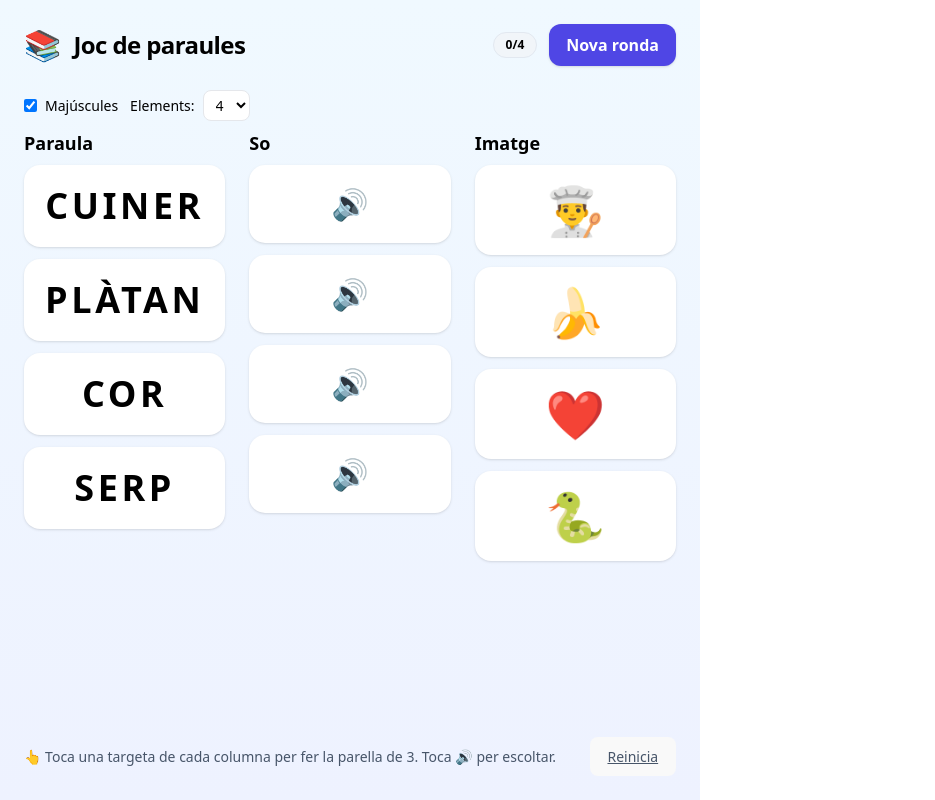
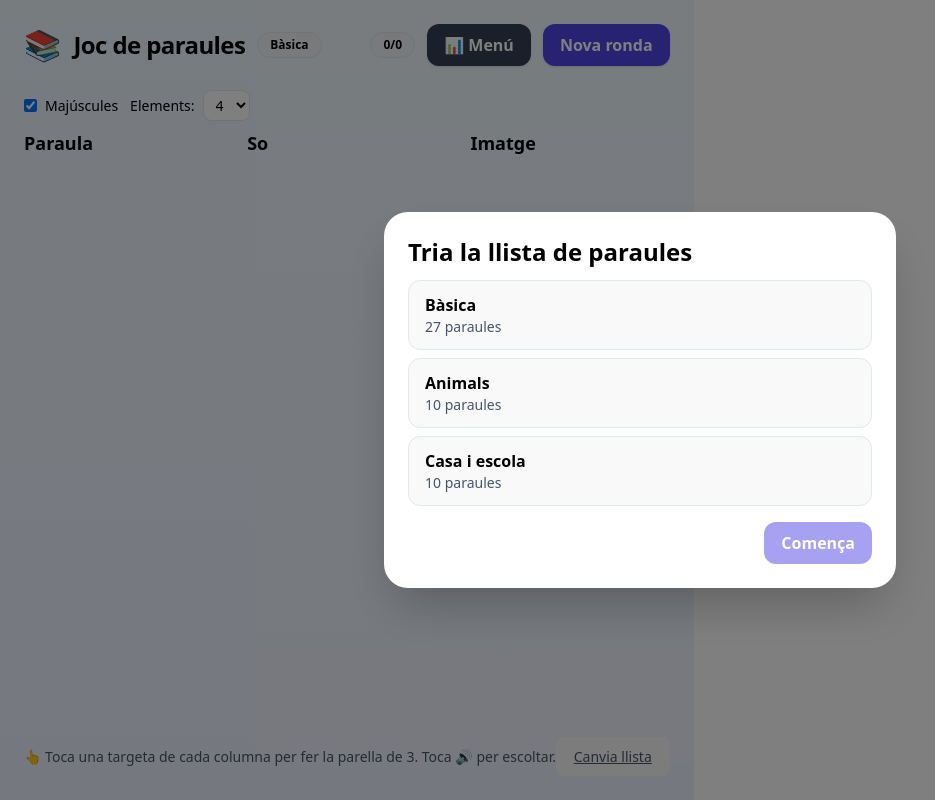
Before and after one commit to mteixidoarcvi/llegir2, a React (Vite) app: page / in a window 1280 px wide. Shown: the whole page, without its empty margins (0-935 px from the left). Built offline with nearby package versions, Linux system fonts and the light colour scheme.

Commit message:
Add selectable word lists and local performance stats

```diff
--- a/src/App.jsx
+++ b/src/App.jsx
@@ -1,7 +1,12 @@
 import React, { useMemo, useState, useEffect, useRef } from "react";
+// eslint-disable-next-line no-unused-vars
 import { motion, AnimatePresence } from "framer-motion";
 
-const DEFAULT_WORDS = [
+const WORD_LISTS = [
+  {
+    id: "base",
+    name: "Bàsica",
+    words: [
       { key: "gos", emoji: "🐶" },
       { key: "gat", emoji: "🐱" },
       { key: "sol", emoji: "☀️" },
@@ -29,7 +34,44 @@ const DEFAULT_WORDS = [
       { key: "tissora", emoji: "✂️" },
       { key: "llit", emoji: "🛏️" },
       { key: "bebé", emoji: "👶" },
+    ],
+  },
+  {
+    id: "animals",
+    name: "Animals",
+    words: [
+      { key: "gos", emoji: "🐶" },
+      { key: "gat", emoji: "🐱" },
+      { key: "ocell", emoji: "🐦" },
+      { key: "serp", emoji: "🐍" },
+      { key: "peix", emoji: "🐟" },
+      { key: "vaca", emoji: "🐄" },
+      { key: "cavall", emoji: "🐴" },
+      { key: "conill", emoji: "🐰" },
+      { key: "lleó", emoji: "🦁" },
+      { key: "elefant", emoji: "🐘" },
+    ],
+  },
+  {
+    id: "casa",
+    name: "Casa i escola",
+    words: [
+      { key: "llit", emoji: "🛏️" },
+      { key: "taula", emoji: "🪑" },
+      { key: "porta", emoji: "🚪" },
+      { key: "llibre", emoji: "📚" },
+      { key: "llapis", emoji: "✏️" },
+      { key: "paper", emoji: "📄" },
+      { key: "tissora", emoji: "✂️" },
+      { key: "motxilla", emoji: "🎒" },
+      { key: "finestra", emoji: "🪟" },
+      { key: "rellotge", emoji: "⏰" },
+    ],
+  },
 ];
+
+const STATS_STORAGE_KEY = "llegir2-stats-v1";
+const LAST_LIST_KEY = "llegir2-last-list";
 
 function shuffle(arr) {
   const a = [...arr];
@@ -68,7 +110,6 @@ function useBeeps() {
   return { success, error };
 }
 
-// --- Web Speech: selecció de veu i idioma robusta ---------------------------
 function useSpeech(preferredLangs = ["ca-ES", "ca", "es-ES", "es"]) {
   const [voice, setVoice] = useState(null);
 
@@ -78,21 +119,16 @@ function useSpeech(preferredLangs = ["ca-ES", "ca", "es-ES", "es"]) {
 
     const pickVoice = () => {
       const list = synth.getVoices?.() || [];
-      if (!list.length) return; // esperarem a voiceschanged
-      // Tria per ordre de preferència: ca-ES -> ca -> es-ES -> es -> primera
+      if (!list.length) return;
       const chosen = preferredLangs
         .map((pl) => list.find((v) => v.lang?.toLowerCase().startsWith(pl.toLowerCase())))
         .find(Boolean) || list[0];
       setVoice(chosen || null);
     };
 
-    // Prova d'agafar immediatament (Chrome desktop sol tenir-les ja)
     pickVoice();
-
-    // iPhone/Android: les veus arriben més tard
     const handler = () => pickVoice();
     synth.addEventListener?.("voiceschanged", handler);
-    // Safari: propietat tradicional
     synth.onvoiceschanged = handler;
 
     return () => {
@@ -108,9 +144,8 @@ function useSpeech(preferredLangs = ["ca-ES", "ca", "es-ES", "es"]) {
 
     if (voice) {
       utter.voice = voice;
-      utter.lang = voice.lang; // assegura idioma congruent amb la veu
+      utter.lang = voice.lang;
     } else {
-      // Encara sense veu carregada: força idioma perquè no caigui en anglès
       utter.lang = preferredLangs[0];
     }
     utter.rate = 0.9;
@@ -119,48 +154,106 @@ function useSpeech(preferredLangs = ["ca-ES", "ca", "es-ES", "es"]) {
     synth.speak(utter);
   };
 
-  return { speak, voice };
+  return { speak };
+}
+
+function emptySelection() {
+  return { word: null, sound: null, image: null };
 }
 
 export default function App() {
-  const [words, setWords] = useState(DEFAULT_WORDS);
+  const [selectedListId, setSelectedListId] = useState(null);
+  const [showStart, setShowStart] = useState(true);
+  const [showStats, setShowStats] = useState(false);
   const [uppercase, setUppercase] = useState(true);
   const [roundSize, setRoundSize] = useState(4);
   const [currentKeys, setCurrentKeys] = useState([]);
   const [completed, setCompleted] = useState([]);
-  const [selection, setSelection] = useState({ word: null, sound: null, image: null });
+  const [selection, setSelection] = useState(emptySelection());
   const [celebrate, setCelebrate] = useState(false);
+  const [statsByList, setStatsByList] = useState({});
   const { success, error } = useBeeps();
   const { speak } = useSpeech();
 
   useEffect(() => {
-    const keys = shuffle(words).slice(0, roundSize).map(w => w.key);
+    try {
+      const storedStats = JSON.parse(localStorage.getItem(STATS_STORAGE_KEY) || "{}");
+      if (storedStats && typeof storedStats === "object") setStatsByList(storedStats);
+      const lastList = localStorage.getItem(LAST_LIST_KEY);
+      if (lastList && WORD_LISTS.some((list) => list.id === lastList)) setSelectedListId(lastList);
+    } catch {
+      setStatsByList({});
+    }
+  }, []);
+
+  useEffect(() => {
+    localStorage.setItem(STATS_STORAGE_KEY, JSON.stringify(statsByList));
+  }, [statsByList]);
+
+  useEffect(() => {
+    if (selectedListId) localStorage.setItem(LAST_LIST_KEY, selectedListId);
+  }, [selectedListId]);
+
+  const selectedList = useMemo(
+    () => WORD_LISTS.find((list) => list.id === selectedListId) || WORD_LISTS[0],
+    [selectedListId]
+  );
+  const words = selectedList.words;
+  const maxRound = Math.min(8, words.length);
+
+  useEffect(() => {
+    if (roundSize > maxRound) setRoundSize(maxRound);
+  }, [roundSize, maxRound]);
+
+  const startRound = () => {
+    const keys = shuffle(words)
+      .slice(0, Math.min(roundSize, words.length))
+      .map((w) => w.key);
     setCurrentKeys(keys);
     setCompleted([]);
-    setSelection({ word: null, sound: null, image: null });
-  }, [words, roundSize]);
+    setSelection(emptySelection());
+  };
 
-  const pool = useMemo(() => words.filter(w => currentKeys.includes(w.key)), [words, currentKeys]);
+  useEffect(() => {
+    if (!showStart) startRound();
+  }, [selectedListId, roundSize, showStart]);
 
-  const cols = useMemo(() => ({
+  const pool = useMemo(() => words.filter((w) => currentKeys.includes(w.key)), [words, currentKeys]);
+  const cols = useMemo(
+    () => ({
       word: shuffle(pool),
       sound: shuffle(pool),
       image: shuffle(pool),
-  }), [pool]);
+    }),
+    [pool]
+  );
+  const allDone = completed.length === currentKeys.length && currentKeys.length > 0;
 
-  const allDone = completed.length === currentKeys.length && currentKeys.length > 0;
+  const markStat = (wordKey, type) => {
+    setStatsByList((prev) => {
+      const listStats = prev[selectedList.id] || {};
+      const entry = listStats[wordKey] || { ok: 0, ko: 0 };
+      const nextEntry = { ...entry, [type]: entry[type] + 1 };
+      return {
+        ...prev,
+        [selectedList.id]: { ...listStats, [wordKey]: nextEntry },
+      };
+    });
+  };
 
   useEffect(() => {
     const { word, sound, image } = selection;
     if (!word || !sound || !image) return;
     if (word === sound && word === image) {
       if (!completed.includes(word)) {
-        setCompleted(c => [...c, word]);
+        setCompleted((c) => [...c, word]);
+        markStat(word, "ok");
       }
-      setSelection({ word: null, sound: null, image: null });
+      setSelection(emptySelection());
       success();
     } else {
-      setSelection({ word: null, sound: null, image: null });
+      [word, sound, image].forEach((item) => item && markStat(item, "ko"));
+      setSelection(emptySelection());
       error();
     }
   }, [selection]);
@@ -172,11 +265,20 @@ export default function App() {
     }
   }, [allDone]);
 
-  const nextRound = () => {
-    const keys = shuffle(words).slice(0, roundSize).map(w => w.key);
-    setCurrentKeys(keys);
-    setCompleted([]);
-    setSelection({ word: null, sound: null, image: null });
+  const statsRows = useMemo(() => {
+    const listStats = statsByList[selectedList.id] || {};
+    return words
+      .map((word) => ({
+        key: word.key,
+        emoji: word.emoji,
+        ok: listStats[word.key]?.ok || 0,
+        ko: listStats[word.key]?.ko || 0,
+      }))
+      .sort((a, b) => b.ko - a.ko || b.ok - a.ok || a.key.localeCompare(b.key));
+  }, [statsByList, selectedList.id, words]);
+
+  const resetStats = () => {
+    setStatsByList((prev) => ({ ...prev, [selectedList.id]: {} }));
   };
 
   const Card = ({ type, item }) => {
@@ -185,10 +287,8 @@ export default function App() {
 
     const handleClick = () => {
       if (isDone) return;
-      setSelection(prev => ({ ...prev, [type]: prev[type] === item.key ? null : item.key }));
-      if (type === "sound") {
-        speak(item.key);
-      }
+      setSelection((prev) => ({ ...prev, [type]: prev[type] === item.key ? null : item.key }));
+      if (type === "sound") speak(item.key);
     };
 
     return (
@@ -234,11 +334,20 @@ export default function App() {
         <div className="flex items-center gap-3">
           <span className="text-3xl">📚</span>
           <h1 className="text-xl md:text-2xl font-extrabold tracking-tight">Joc de paraules</h1>
+          <Pill>{selectedList.name}</Pill>
         </div>
         <div className="flex items-center gap-2 md:gap-3">
-          <Pill>{completed.length}/{currentKeys.length}</Pill>
+          <Pill>
+            {completed.length}/{currentKeys.length}
+          </Pill>
           <button
-            onClick={nextRound}
+            onClick={() => setShowStats(true)}
+            className="px-3 py-2 md:px-4 md:py-2 rounded-xl bg-slate-700 text-white font-semibold shadow active:scale-95"
+          >
+            📊 Menú
+          </button>
+          <button
+            onClick={startRound}
             className="px-3 py-2 md:px-4 md:py-2 rounded-xl bg-indigo-600 text-white font-semibold shadow active:scale-95"
           >
             Nova ronda
@@ -256,9 +365,15 @@ export default function App() {
           <select
             className="bg-white border rounded-lg px-2 py-1"
             value={roundSize}
-            onChange={(e) => setRoundSize(parseInt(e.target.value))}
+            onChange={(e) => setRoundSize(parseInt(e.target.value, 10))}
           >
-            {[4,6,8].map(n => <option key={n} value={n}>{n}</option>)}
+            {[4, 6, 8]
+              .filter((n) => n <= words.length)
+              .map((n) => (
+                <option key={n} value={n}>
+                  {n}
+                </option>
+              ))}
           </select>
         </label>
       </div>
@@ -268,7 +383,7 @@ export default function App() {
           <section>
             <h2 className="text-lg font-bold mb-2">Paraula</h2>
             <div className="grid grid-cols-2 sm:grid-cols-1 gap-3">
-              {cols.word.map(item => (
+              {cols.word.map((item) => (
                 <Card key={`word-${item.key}`} type="word" item={item} />
               ))}
             </div>
@@ -277,7 +392,7 @@ export default function App() {
           <section>
             <h2 className="text-lg font-bold mb-2">So</h2>
             <div className="grid grid-cols-2 sm:grid-cols-1 gap-3">
-              {cols.sound.map(item => (
+              {cols.sound.map((item) => (
                 <Card key={`sound-${item.key}`} type="sound" item={item} />
               ))}
             </div>
@@ -286,7 +401,7 @@ export default function App() {
           <section>
             <h2 className="text-lg font-bold mb-2">Imatge</h2>
             <div className="grid grid-cols-2 sm:grid-cols-1 gap-3">
-              {cols.image.map(item => (
+              {cols.image.map((item) => (
                 <Card key={`image-${item.key}`} type="image" item={item} />
               ))}
             </div>
@@ -296,8 +411,121 @@ export default function App() {
 
       <footer className="p-4 md:p-6 flex items-center justify-between text-sm text-slate-600">
         <div>👆 Toca una targeta de cada columna per fer la parella de 3. Toca 🔊 per escoltar.</div>
-        <button onClick={() => window.location.reload()} className="underline">Reinicia</button>
+        <button onClick={() => setShowStart(true)} className="underline">
+          Canvia llista
+        </button>
       </footer>
+
+      <AnimatePresence>
+        {showStart && (
+          <motion.div
+            className="fixed inset-0 bg-black/50 z-40 flex items-center justify-center p-4"
+            initial={{ opacity: 0 }}
+            animate={{ opacity: 1 }}
+            exit={{ opacity: 0 }}
+          >
+            <motion.div
+              initial={{ y: 20, opacity: 0 }}
+              animate={{ y: 0, opacity: 1 }}
+              exit={{ y: 20, opacity: 0 }}
+              className="w-full max-w-lg bg-white rounded-3xl p-6 shadow-2xl"
+            >
+              <h2 className="text-2xl font-bold mb-3">Tria la llista de paraules</h2>
+              <div className="space-y-2">
+                {WORD_LISTS.map((list) => (
+                  <button
+                    key={list.id}
+                    onClick={() => setSelectedListId(list.id)}
+                    className={`w-full text-left rounded-xl px-4 py-3 border ${
+                      selectedListId === list.id
+                        ? "border-indigo-600 bg-indigo-50"
+                        : "border-slate-200 hover:border-indigo-400"
+                    }`}
+                  >
+                    <div className="font-semibold">{list.name}</div>
+                    <div className="text-sm text-slate-600">{list.words.length} paraules</div>
+                  </button>
+                ))}
+              </div>
+              <div className="mt-4 flex justify-end">
+                <button
+                  onClick={() => setShowStart(false)}
+                  className="px-4 py-2 rounded-xl bg-indigo-600 text-white font-semibold disabled:opacity-50"
+                  disabled={!selectedListId}
+                >
+                  Comença
+                </button>
+              </div>
+            </motion.div>
+          </motion.div>
+        )}
+      </AnimatePresence>
+
+      <AnimatePresence>
+        {showStats && (
+          <motion.div
+            className="fixed inset-0 bg-black/40 z-40 flex items-center justify-center p-4"
+            initial={{ opacity: 0 }}
+            animate={{ opacity: 1 }}
+            exit={{ opacity: 0 }}
+            onClick={() => setShowStats(false)}
+          >
+            <motion.div
+              onClick={(e) => e.stopPropagation()}
+              className="w-full max-w-xl bg-white rounded-3xl p-6 shadow-2xl"
+              initial={{ y: 20, opacity: 0 }}
+              animate={{ y: 0, opacity: 1 }}
+              exit={{ y: 20, opacity: 0 }}
+            >
+              <h2 className="text-2xl font-bold mb-1">Estadístiques locals</h2>
+              <p className="text-sm text-slate-600 mb-4">
+                Guardades al navegador per la llista <strong>{selectedList.name}</strong>.
+              </p>
+              <div className="max-h-80 overflow-auto border rounded-xl">
+                <table className="w-full text-sm">
+                  <thead className="bg-slate-100 sticky top-0">
+                    <tr>
+                      <th className="text-left px-3 py-2">Paraula</th>
+                      <th className="text-right px-3 py-2">OK</th>
+                      <th className="text-right px-3 py-2">KO</th>
+                    </tr>
+                  </thead>
+                  <tbody>
+                    {statsRows.map((row) => (
+                      <tr key={row.key} className="border-t">
+                        <td className="px-3 py-2">
+                          {row.emoji} {row.key}
+                        </td>
+                        <td className="px-3 py-2 text-right">{row.ok}</td>
+                        <td className="px-3 py-2 text-right font-semibold">{row.ko}</td>
+                      </tr>
+                    ))}
+                  </tbody>
+                </table>
+              </div>
+              <div className="mt-4 flex flex-wrap gap-2 justify-between">
+                <button onClick={resetStats} className="px-3 py-2 rounded-lg border border-red-300 text-red-700">
+                  Reinicia estadístiques
+                </button>
+                <div className="flex gap-2">
+                  <button
+                    onClick={() => {
+                      setShowStats(false);
+                      setShowStart(true);
+                    }}
+                    className="px-3 py-2 rounded-lg border"
+                  >
+                    Canviar llista
+                  </button>
+                  <button onClick={() => setShowStats(false)} className="px-3 py-2 rounded-lg bg-slate-900 text-white">
+                    Tanca
+                  </button>
+                </div>
+              </div>
+            </motion.div>
+          </motion.div>
+        )}
+      </AnimatePresence>
 
       <AnimatePresence>
         {celebrate && (
@@ -319,7 +547,6 @@ export default function App() {
           </motion.div>
         )}
       </AnimatePresence>
-
       <style>{`
         html, body, #root { height: 100%; }
         body {
@@ -335,10 +562,6 @@ export default function App() {
           -webkit-tap-highlight-color: transparent;
           touch-action: manipulation;
         }
-        button, a {
-          -webkit-user-drag: none;
-          -webkit-touch-callout: none;
-        }
       `}</style>
     </div>
   );
```
Also changed, not shown: 3 other files (tests, documents, lock files or other folders). Lines whose indentation alone changed are shown as unchanged.
